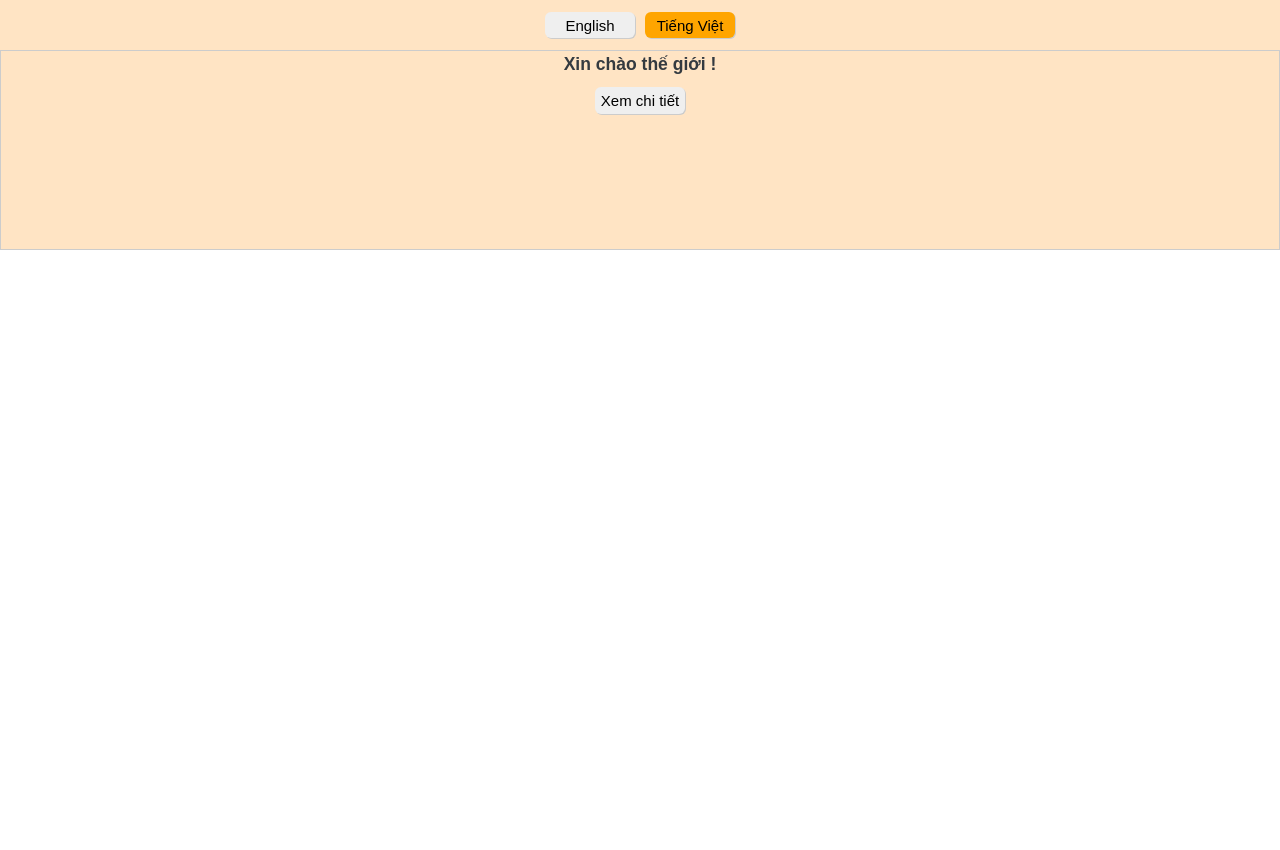
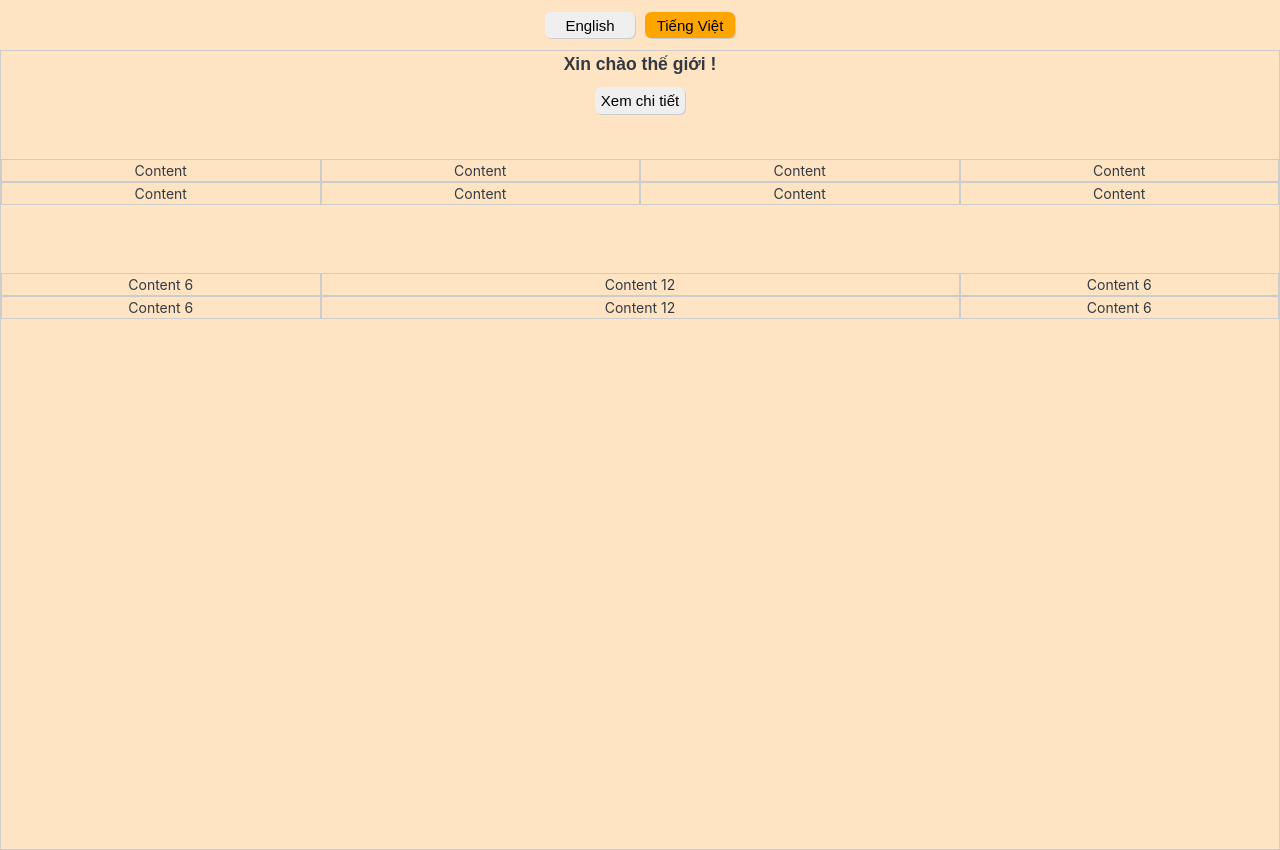
Before and after one commit to happy24h/code-base-react, a React (Create React App) app in the folder my-app-typescript/: page / in a window 1280 px wide. Before the commit the page ends 800 px from the top, so only its background shows below. Built offline with nearby package versions, Linux system fonts and the light colour scheme.

Commit message:
chia layout antd

```diff
--- a/my-app-typescript/src/pages/client/Home/Home.scss
+++ b/my-app-typescript/src/pages/client/Home/Home.scss
@@ -1,7 +1,12 @@
 .wrapper-home {
     width: 100wh;
-    height: 200px;
+    min-height: 100vh;
     background-color: bisque;
     text-align: center;
     border: 1px solid #ccc;
+
+    .box {
+        border: 1px solid #ccc;
+
+    }
 }
--- a/my-app-typescript/src/pages/client/Home/Home.tsx
+++ b/my-app-typescript/src/pages/client/Home/Home.tsx
@@ -1,6 +1,7 @@
 import "./Home.scss";
 import { useTranslation } from "react-i18next";
 import { useNavigate } from "react-router-dom";
+import { Row, Col } from "antd";
 
 const Home = () => {
   const { t } = useTranslation();
@@ -15,6 +16,64 @@ const Home = () => {
       <button style={{ marginTop: 10 }} onClick={() => handleDetail()}>
         {t("home.seeDetails")}
       </button>
+
+      <br />
+      <br />
+      <br />
+      <div>
+        <Row>
+          <Col xxl={4} xl={6} lg={8} md={12} sm={24}>
+            {/* Nội dung cho màn hình xxl, xl, lg, md, và sm */}
+            <div className="box">Content</div>
+          </Col>
+          <Col xxl={4} xl={6} lg={8} md={12} sm={24}>
+            <div className="box">Content</div>
+          </Col>
+          <Col xxl={4} xl={6} lg={8} md={12} sm={24}>
+            <div className="box">Content</div>
+          </Col>
+          <Col xxl={4} xl={6} lg={8} md={12} sm={24}>
+            <div className="box">Content</div>
+          </Col>
+          <Col xxl={4} xl={6} lg={8} md={12} sm={24}>
+            <div className="box">Content</div>
+          </Col>
+          <Col xxl={4} xl={6} lg={8} md={12} sm={24}>
+            <div className="box">Content</div>
+          </Col>
+          <Col xxl={4} xl={6} lg={8} md={12} sm={24}>
+            <div className="box">Content</div>
+          </Col>
+          <Col xxl={4} xl={6} lg={8} md={12} sm={24}>
+            <div className="box">Content</div>
+          </Col>
+        </Row>
+
+        <br />
+        <br />
+        <br />
+
+        <Row>
+          <Col span={6}>
+            <div className="box">Content 6</div>
+          </Col>
+          <Col span={12}>
+            <div className="box">Content 12</div>
+          </Col>
+          <Col span={6}>
+            <div className="box">Content 6</div>
+          </Col>
+          <Col span={6}>
+            <div className="box">Content 6</div>
+          </Col>
+          <Col span={12}>
+            <div className="box">Content 12</div>
+          </Col>
+          <Col span={6}>
+            <div className="box">Content 6</div>
+          </Col>
+        </Row>
+      </div>
     </div>
   );
 };
```
Also changed, not shown: 1 other file (tests, documents, lock files or other folders).
